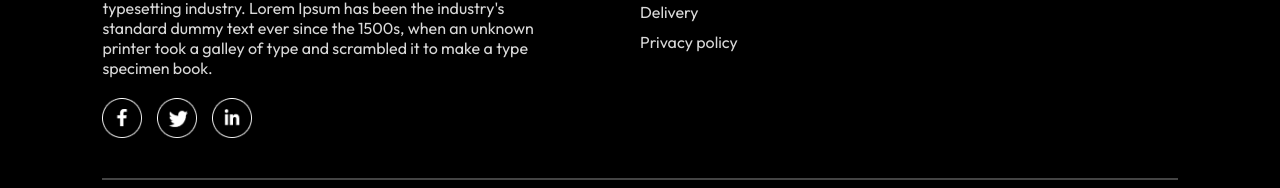
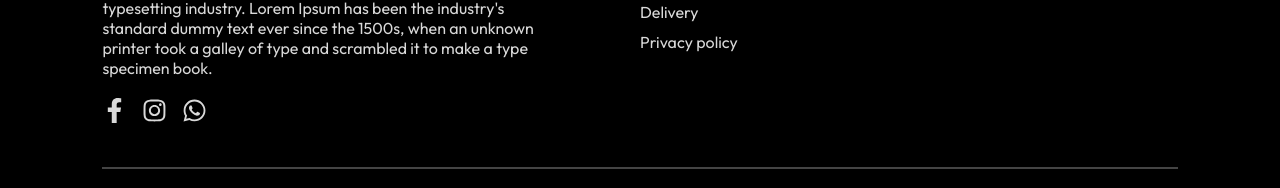
Before and after one commit to robertomattus/food-delivery-frontend, a React (Vite) app: page /verify in a window 1280 px wide. Shown: the part 758-946 px from the top of the page. Built offline with nearby package versions, Linux system fonts and the light colour scheme; no server answers.

Commit message:
feature: update footer icons

```diff
--- a/src/components/Footer/Footer.css
+++ b/src/components/Footer/Footer.css
@@ -52,12 +52,6 @@
   flex-wrap: wrap;
 }
 
-.footer-social-icons img {
-  width: 40px;
-  max-width: 100%;
-  height: auto;
-}
-
 .footer li {
   cursor: pointer;
 }
--- a/src/components/Footer/Footer.jsx
+++ b/src/components/Footer/Footer.jsx
@@ -1,6 +1,7 @@
 import React from "react";
 import "./Footer.css";
 import { assets } from "../../assets/assets";
+import { FaFacebookF, FaInstagram, FaWhatsapp } from "react-icons/fa";
 
 const Footer = () => {
   return (
@@ -15,9 +16,27 @@ const Footer = () => {
             and scrambled it to make a type specimen book.
           </p>
           <div className="footer-social-icons">
-            <img src={assets.facebook_icon} alt="" />
-            <img src={assets.twitter_icon} alt="" />
-            <img src={assets.linkedin_icon} alt="" />
+            <a
+              href="https://www.facebook.com/tu-perfil"
+              target="_blank"
+              rel="noopener noreferrer"
+            >
+              <FaFacebookF size={25} />
+            </a>
+            <a
+              href="https://www.instagram.com/tu-perfil"
+              target="_blank"
+              rel="noopener noreferrer"
+            >
+              <FaInstagram size={25} />
+            </a>
+            <a
+              href="https://wa.me/1234567890"
+              target="_blank"
+              rel="noopener noreferrer"
+            >
+              <FaWhatsapp size={25} />
+            </a>
           </div>
         </div>
         <div className="footer-content-center">
```
